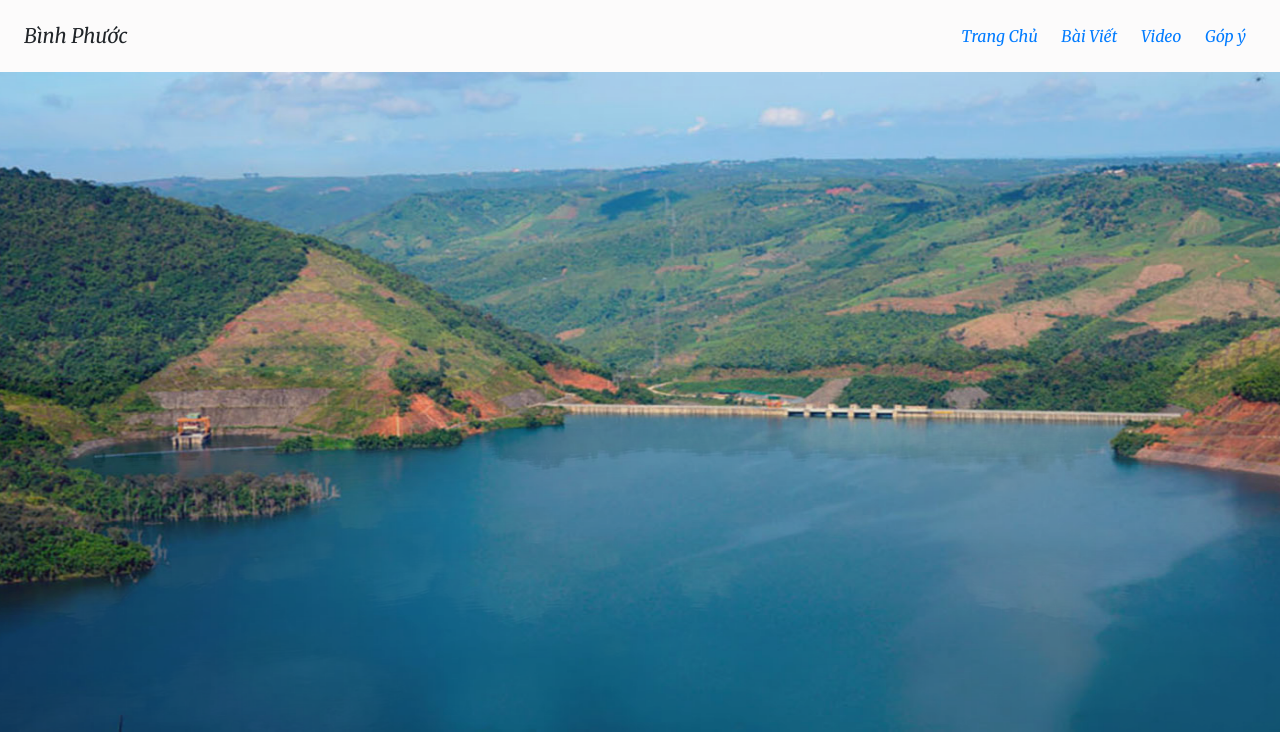
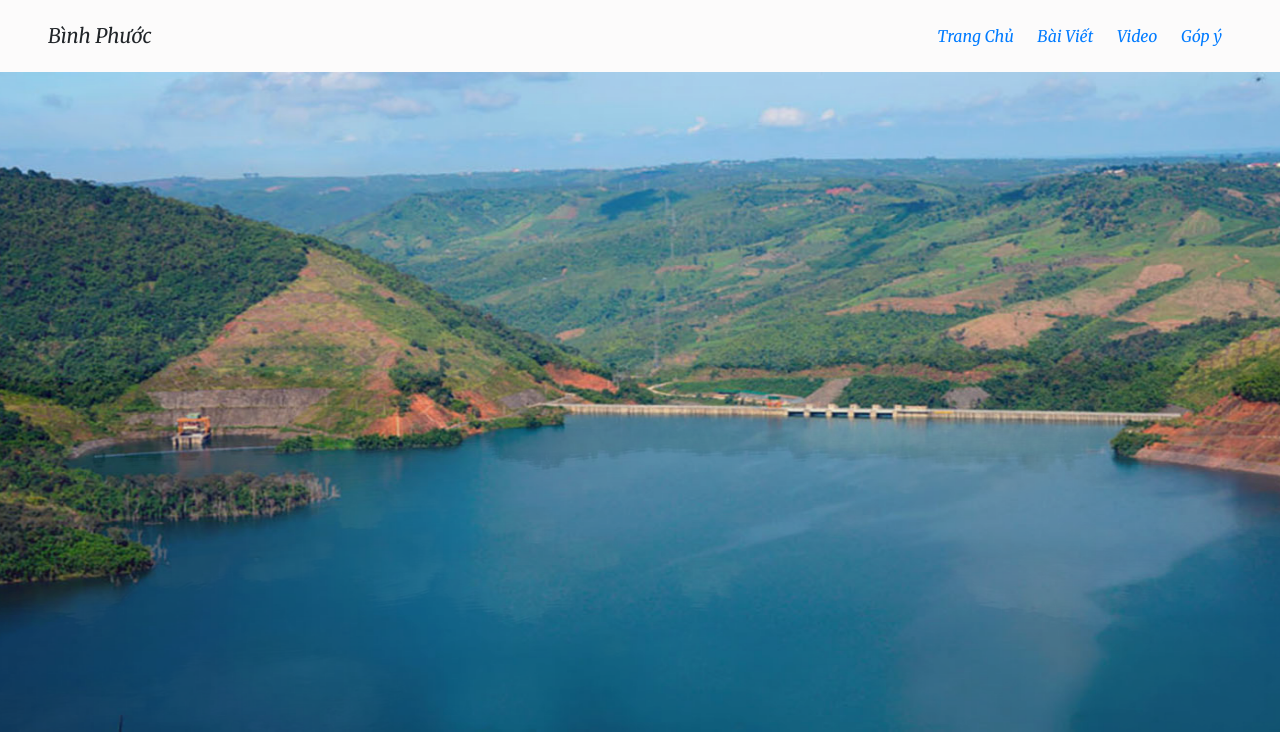
Before and after one commit to tuanfunix99/project4, a plain HTML site: page index.html in a window 1280 px wide. Shown: the top 744 px of the page. Drawn offline with nearby package versions, Linux system fonts and the light colour scheme.

Commit message:
update12

```diff
--- a/index.html
+++ b/index.html
@@ -24,7 +24,7 @@
 
 
     <!-- navbar -->
-    <nav class="navbar px-4 py-3">
+    <nav class="navbar px-5 py-3">
         <div class="right">
             <a class="navbar-brand">Bình Phước</a>
         </div>
```
Also changed, not shown: html/BaiViet.html (+2 -2 lines), html/GopY.html (+1 -1 lines), html/Video.html (+1 -1 lines), html/chuassoclon.html (+1 -1 lines), html/myle.html (+1 -1 lines), html/nuibara.html (+1 -1 lines), html/thacdm.html (+1 -1 lines), html/thacvoi.html (+1 -1 lines), html/trangco.html (+1 -1 lines).
